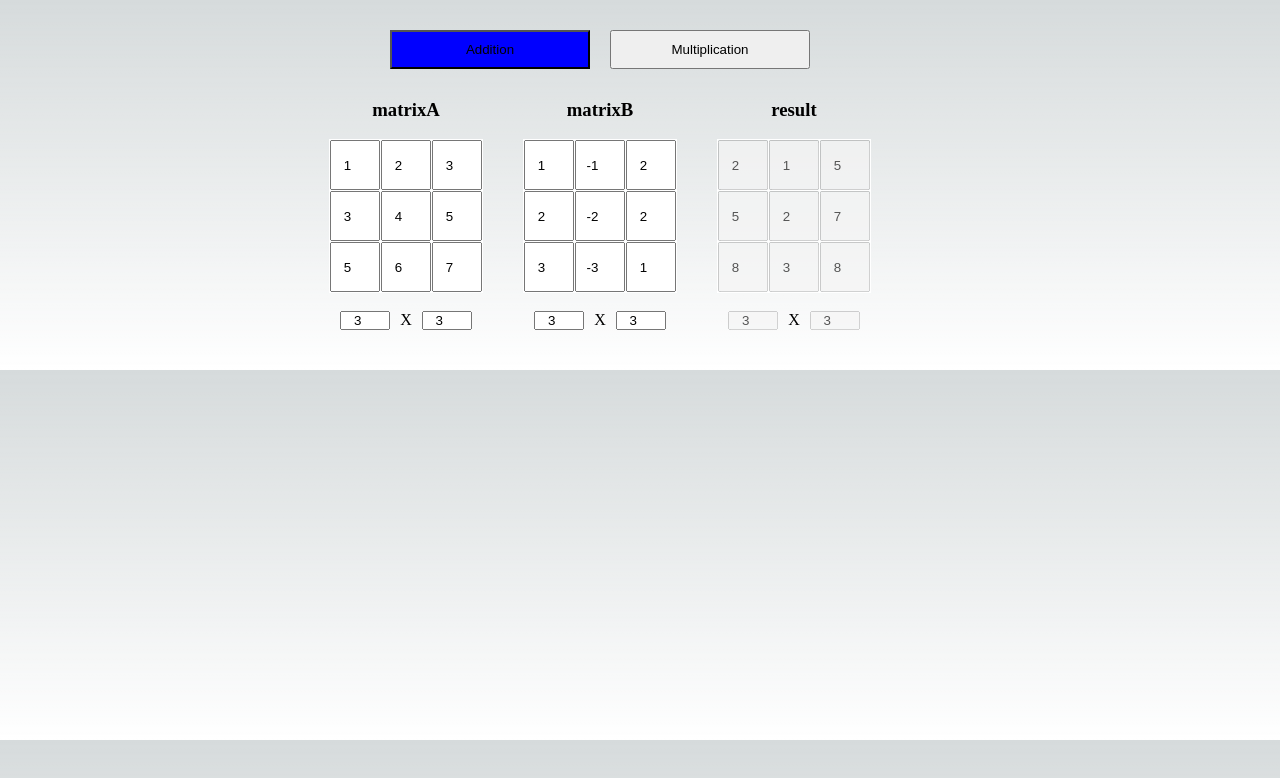
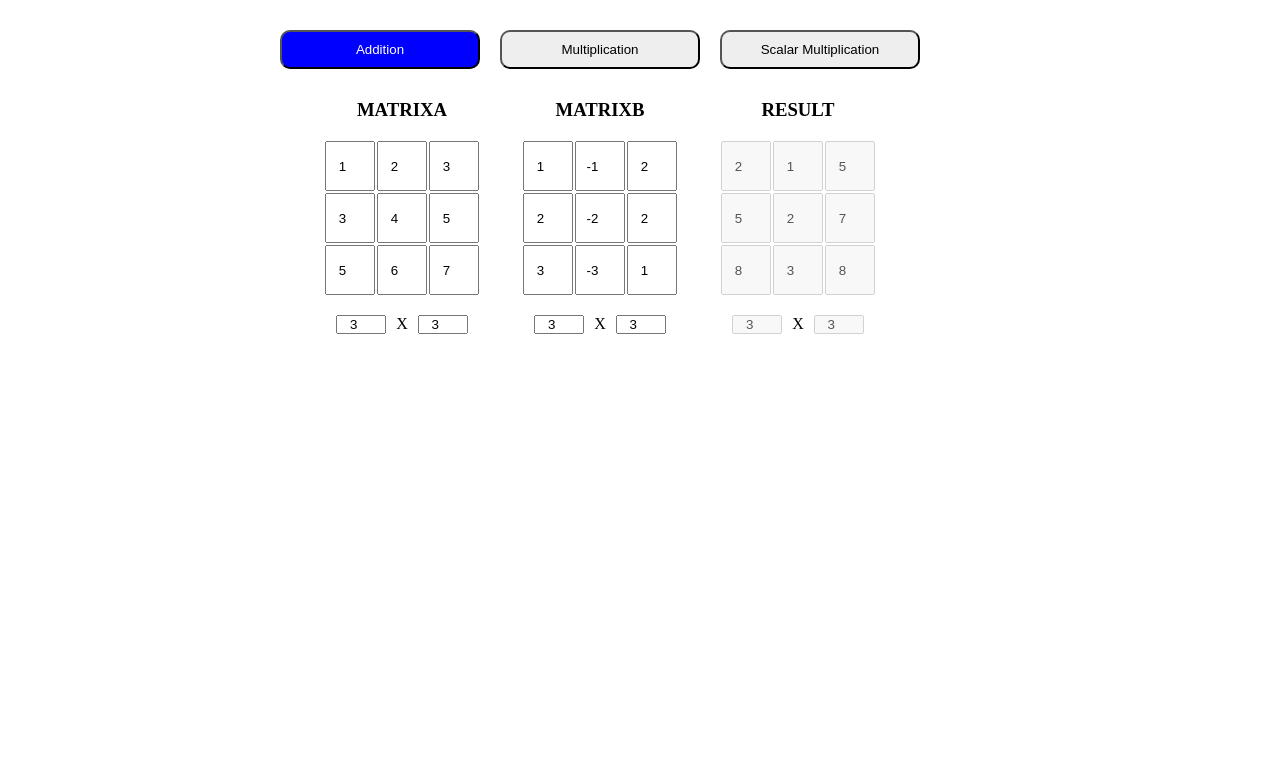
Before and after one commit to alexkham/MatrixCalculator, a Next.js app: page / in a window 1280 px wide. Shown: the top 778 px of the page. Built offline with nearby package versions, Linux system fonts and the light colour scheme.

Commit message:
Fix scalar multiplication and some UI

```diff
--- a/src/app/globals.css
+++ b/src/app/globals.css
@@ -86,13 +86,13 @@ body {
 }
 
 body {
-  color: rgb(var(--foreground-rgb));
-  background: linear-gradient(
+  color: black
+  /* background: linear-gradient(
       to bottom,
       transparent,
       rgb(var(--background-end-rgb))
     )
-    rgb(var(--background-start-rgb));
+    rgb(var(--background-start-rgb)); */
 }
 
 a {
@@ -100,13 +100,8 @@ a {
   text-decoration: none;
 }
 
-table, td {
-  border: 1px solid white;
-  border-collapse: collapse;
-}
-
-@media (prefers-color-scheme: dark) {
+/* @media (prefers-color-scheme: dark) {
   html {
     color-scheme: dark;
   }
-}
+} */
--- a/src/components/matrix.module.css
+++ b/src/components/matrix.module.css
@@ -21,18 +21,25 @@
     padding: 10px;
     margin: 10px;
     width: 200px;
+    background: #eee;
+    border-radius: 10px;
 }
 
 .isActive {
     background-color: blue;
+    color: white;
 }
 
-.matrixBlock {
+.scalarInput, .matrixBlock {
     display: flex;
     flex-direction: column;
-    justify-content: space-between;
     align-items: center;
     padding: 20px;
+}
+
+.inputBlock{
+    height: 30px;
+    margin-top: 40%;
 }
 
 .inputField {
--- a/src/components/matrix.tsx
+++ b/src/components/matrix.tsx
@@ -56,7 +56,7 @@ const MatrixComponent = (newProps: Props) => {
 
     const renderMarixSizeInput = () => {
         const onChangeSize = (val: string, type: string) => {
-            let parsedValue = parseInt(val) || 0;
+            let parsedValue = parseInt(val) || 1;
             if (type == "row") {
                 newProps.onChangeSize([parsedValue, col]);
             }
@@ -90,7 +90,7 @@ const MatrixComponent = (newProps: Props) => {
 
     return (
         <div className={styles.matrixBlock}>
-            <h3>{newProps.name}</h3>
+            <h3>{newProps.name.toUpperCase()}</h3>
             <br />
             {renderMatrixTable()}
             <br />
--- a/src/components/matrix_view.tsx
+++ b/src/components/matrix_view.tsx
@@ -2,19 +2,16 @@
 
 import { Matrix } from 'mathjs'
 import { useEffect, useState } from 'react';
-import { MatrixDto, defaultMatrices, getMatrixAddition, getMatrixMultiplication, getReStructuredMatrix } from '@/helpers/matrixHelper';
+import { MatrixDto, MatrixOperation, defaultMatrices, getMatrixAddition, getMatrixMultiplication, getMatrixScalarMultiplication, getReStructuredMatrix } from '@/helpers/matrixHelper';
 import MatrixComponent from './matrix';
 import styles from './matrix.module.css'
 
-enum MatrixOperation {
-    Addition = 0,
-    Multiplication = 1
-}
 
 const MatrixViewComponent = () => {
     const [matrices, setMatrices] = useState<MatrixDto[]>(defaultMatrices);
     const [selectedOperation, setSelection] = useState<MatrixOperation>(MatrixOperation.Addition);
     const [changesCount, setChangesCount] = useState<number>(0);
+    const [scalarInput, setScalarInput] = useState<number>(0);
 
     useEffect(() => {
         const [mA, mB] = matrices;
@@ -22,6 +19,8 @@ const MatrixViewComponent = () => {
             switch (op) {
                 case MatrixOperation.Multiplication:
                     return getMatrixMultiplication(mA.data, mB.data);
+                case MatrixOperation.ScalarMultiplication:
+                    return getMatrixScalarMultiplication(mA.data, scalarInput);
                 case MatrixOperation.Addition:
                 default:
                     return getMatrixAddition(mA.data, mB.data);
@@ -118,25 +117,49 @@ const MatrixViewComponent = () => {
         setMatrices(updatedMatrices);
     }
 
+
     const matricesView =
         matrices.map(m => {
+            if (selectedOperation == MatrixOperation.ScalarMultiplication
+                && m.key == "matrixB"
+            ) {
+                return (
+                    <div className={styles.scalarInput}>
+                        <h3>SCALAR INPUT</h3>
+                        <br />
+                        <input
+                            type='number'
+                            onChange={e => {
+                                setScalarInput(parseInt(e.target.value) || 0);
+                                initChange();
+                            }}
+                            onFocus={e => e.target.select()}
+                            value={scalarInput}
+                            className={styles.inputBlock}
+                        />
+                    </div>
+                );
+            }
+            else {
                 return (
                     <MatrixComponent
                         key={m.key}
                         name={m.key}
-                    isDisabled = {m.key == "result"}
+                        isDisabled={m.key == "result"}
                         currMatrix={m.data}
                         onChangeFieldValue={(val, [row, col]) =>
                             onChangeFieldValue(m.key, val, [row, col])}
                         onChangeSize={([row, col]) => onChangeSize(m.key, [row, col])}
                     />
                 )
+            }
         })
 
     const buttonView =
         [
             { name: "Addition", key: MatrixOperation.Addition },
-            { name: "Multiplication", key: MatrixOperation.Multiplication }
+            { name: "Multiplication", key: MatrixOperation.Multiplication },
+            { name: "Scalar Multiplication", key: MatrixOperation.ScalarMultiplication }
         ].map(op => {
             return (
                 <button key={"button_" + op.key}
--- a/src/helpers/matrixHelper.tsx
+++ b/src/helpers/matrixHelper.tsx
@@ -1,4 +1,10 @@
 import { Matrix, matrix, add, multiply } from "mathjs";
+
+export enum MatrixOperation {
+    Addition = 0,
+    Multiplication = 1,
+    ScalarMultiplication = 2
+}
 
 export interface MatrixDto {
     data: Matrix,
@@ -35,3 +41,9 @@ export const getMatrixMultiplication = (
     matrixB: Matrix
 ) =>
     multiply(matrixA, matrixB);
+
+export const getMatrixScalarMultiplication = (
+    matrixA: Matrix,
+    value: number
+) =>
+    multiply(matrixA, value);
```
Lines whose indentation alone changed are shown as unchanged.
